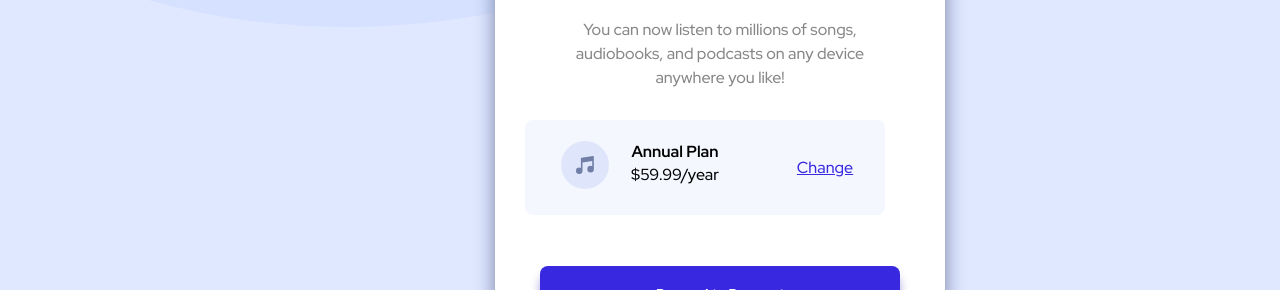
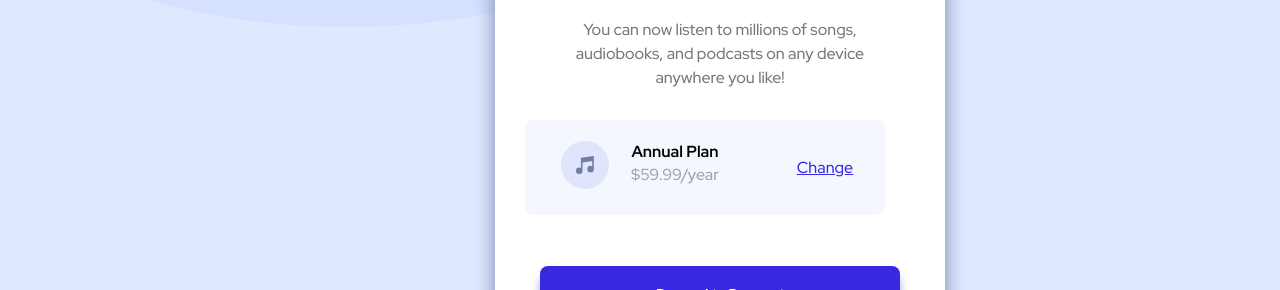
Before and after one commit to victoryuwaoma/order-summary, a plain HTML site: page index.html in a window 1280 px wide. Shown: the part 510-800 px from the top of the page. Drawn offline with Linux system fonts and the light colour scheme.

Commit message:
Changes in style

```diff
--- a/css/style.css
+++ b/css/style.css
@@ -28,7 +28,11 @@ img{
 p {
   line-height: 1.5;
   font-family: "Red Hat Display", sans-serif;
-  color: #868686;
+  color: #767676;
+}
+
+span{
+  color: #a1a1a1;
 }
 
 .item2{
```
